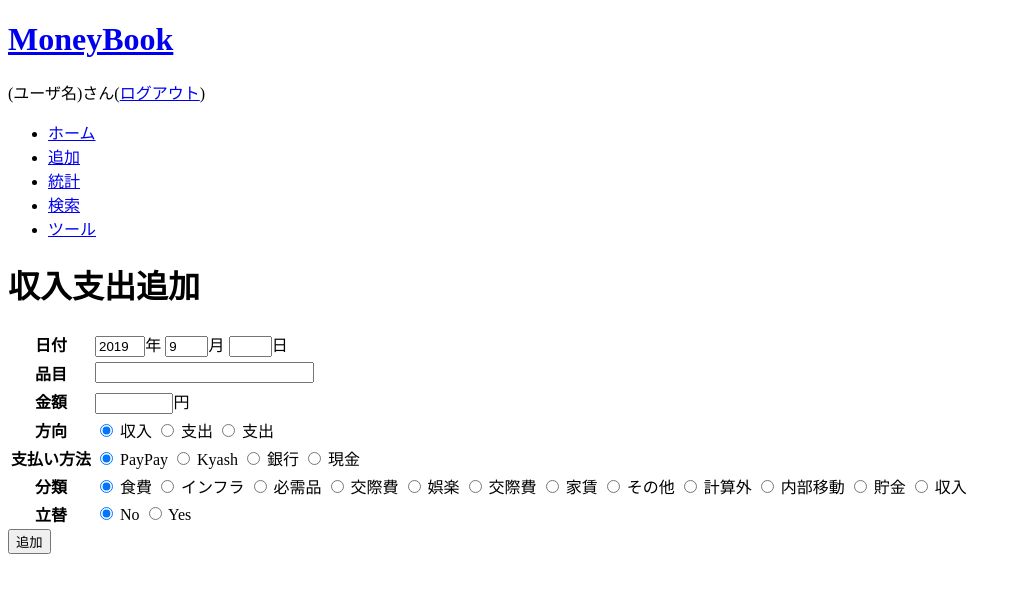
After one commit to tMorriss/MoneyBook, a Django app: page /add in a window 1280 px wide. The commit adds this page. Shown: the top 593 px of the page, without its empty margins (0-1021 px from the left). Run offline with Django 3.2, Linux system fonts and the light colour scheme; data comes from the database, SQL or seed files in the repository; parts of the project's set-up code (start-up, migrations or seed data) failed here and were passed over.

Commit message:
add画面を足した

```diff
--- a/web/models.py
+++ b/web/models.py
@@ -9,6 +9,9 @@ class Direction(models.Model):
     def __str__(self):
         return self.name
 
+    def list():
+        return Direction.objects.order_by('pk')
+
 class Method(models.Model):
     order = models.IntegerField(default=0)
     name = models.CharField(max_length=200)
@@ -17,18 +20,26 @@ class Method(models.Model):
     def __str__(self):
         return self.name
 
+    def list():
+        return Method.objects.filter(order__gt='0').order_by('order')
+
 class Genre(models.Model):
     name = models.CharField(max_length=10)
 
     def __str__(self):
         return self.name
 
+    def first_list():
+        return Genre.objects.filter(pk__gt='0').order_by('pk')
+    def latter_list():
+        return Genre.objects.filter(pk__lte='0').order_by('-pk')
+
 class Data(models.Model):
     date = models.DateField()
     item = models.CharField(max_length=100)
     price = models.IntegerField()
+    direction = models.ForeignKey(Direction, on_delete=models.CASCADE)
     method = models.ForeignKey(Method, on_delete=models.CASCADE)
-    direction = models.ForeignKey(Direction, on_delete=models.CASCADE)
     genre = models.ForeignKey(Genre, on_delete=models.CASCADE)
     temp = models.BooleanField()
     checked = models.BooleanField()
@@ -36,13 +47,13 @@ class Data(models.Model):
     def __str__(self):
         return self.item
 
-    def monthData(year, month):
+    def getMonthData(year, month):
         y = str(year)
         m = '{0:02d}'.format(month)
         start = y + "-" + m + "-1"
         end = y + "-" + m + "-" + str(calendar.monthrange(year, month)[1])
         return Data.objects.filter(date__range=(start, end))
 
-    def toMonthData():
+    def getToMonthData():
         today = datetime.today()
-        return Data.monthData(today.year, today.month)
+        return Data.getMonthData(today.year, today.month)
--- a/web/templates/web/_base.html
+++ b/web/templates/web/_base.html
@@ -9,7 +9,7 @@
     <body>
         <header>
             <div class="header-cont1">
-                <h1><a href="{% url 'index' %}" class="logo">{{ app_name }}</a></h1>
+                <h1><a href="{% url 'web:index' %}" class="logo">{{ app_name }}</a></h1>
             </div>
             <div class="header-cont2">
                 (ユーザ名)さん(<a href="#">ログアウト</a>)
@@ -17,7 +17,7 @@
         </header>
         <nav>
             <ul>
-                <li><a href="{% url 'index' %}">ホーム</a></li>
+                <li><a href="{% url 'web:index' %}">ホーム</a></li>
                 <li><a href="#">追加</a></li>
                 <li><a href="#">統計</a></li>
                 <li><a href="#">検索</a></li>
--- /dev/null
+++ b/web/templates/web/add.html
@@ -0,0 +1,63 @@
+{% extends "web/_base.html" %}
+
+{% block title %}{{ app_name }} Add{% endblock %}
+
+{% block content %}
+<h1>収入支出追加</h1>
+<form action="url 'web:add' %}" method="post">
+    {% csrf_token %}
+    <table>
+        <tr>
+            <th>日付</th>
+            <td>
+                <input type="text" id="m_year" style="width:6ex" class="righter" onkeypress="key_press_add(event.keyCode)" value={{ year }}>年
+                <input type="text" id="m_month" style="width:5ex" class="righter" onkeypress="key_press_add(event.keyCode)" value={{ month }}>月
+                <input type="text" id="m_day" style="width:5ex" class="righter" onkeypress="key_press_add(event.keyCode)">日
+            </td>
+        </tr>
+        <tr><th>品目</th><td><input type="text" id="m_item" style="width:30ex" onkeypress="key_press_intra(event.keyCode)"></td></tr>
+        <tr><th>金額</th><td><input type="text" id="m_price" style="width:10ex" class="righter" onkeypress="key_press_intra(event.keyCode)">円</td></tr>
+        <tr>
+            <th>方向</th>
+            <td class="radio-green">
+                {% for d in directions %}
+                    <input type="radio" name="m_direction" value="{{ d.pk }}" id="m_direction-{{ d.pk }}"{% if d == directions.first %} checked{% endif %} onkeypress="key_press_add(event.keyCode)">
+                    <label for="m_direction-{{ d.pk }}">{{ d.name }}</label>
+                {% endfor %}
+            </td>
+        </tr>
+        <tr>
+            <th>支払い方法</th>
+            <td class="radio-green">
+                {% for m in methods %}
+                    <input type="radio" name="m_method" value="{{ m.pk }}" id="m_method-{{ m.pk }}"{% if m == methods.first %} checked{% endif %} onkeypress="key_pressadd(event.keyCode)">
+                    <label for="m_method-{{ m.pk }}">{{ m.name }}</label>
+                {% endfor %}
+            </td>
+        </tr>
+        <tr>
+            <th>分類</th>
+            <td class="radio-green">
+                {% for g in first_genres %}
+                    <input type="radio" name="m_genre" value="{{ g.pk }}" id="m_genre-{{ g.pk }}"{% if g == first_genres.first %} checked{% endif %} onkeypress="key_press_add(event.keyCode)">
+                    <label for="m_genre-{{ g.pk }}">{{ g.name }}</label>
+                {% endfor %}
+                {% for g in latter_genres %}
+                    <input type="radio" name="m_genre" value="{{ g.pk }}" id="m_genre-{{ g.pk }}" onkeypress="key_press_add(event.keyCode)">
+                    <label for="m_genre-{{ g.pk }}">{{ g.name }}</label>
+                {% endfor %}
+            </td>
+        </tr>
+        <tr>
+            <th>立替</th>
+            <td class="radio-green">
+                {% for k,v in temps.items %}
+                    <input type="radio" name="m_tmp" value="{{ k }}" id="m_temp-{{ k }}"{% if k == 0 %} checked{% endif %} onkeypress="key_press_add(event.keyCode)">
+                    <label for="m_tmp-{{ k }}">{{ v }}</label>
+                {% endfor %}
+            </td>
+        </tr>
+    </table>
+    <input type="button" value="追加" class="btn-apply" onclick="send_add_row()" onkeypress="key_press_add(event.keyCode)">
+</form>
+{% endblock %}
--- a/web/templates/web/index.html
+++ b/web/templates/web/index.html
@@ -1,6 +1,6 @@
 {% extends "web/_base.html" %}
 
-{% block title %}MoneyBook{% endblock %}
+{% block title %}{{ app_name }}{% endblock %}
 
 {% block content %}
 {% if monthly_data %}
--- a/web/urls.py
+++ b/web/urls.py
@@ -1,6 +1,8 @@
 from django.urls import path
 from . import views
 
+app_name = 'web'
 urlpatterns = [
-    path('', views.index, name='index')
+    path('', views.index, name='index'),
+    path('add', views.add, name='add')
 ]
--- a/web/views.py
+++ b/web/views.py
@@ -3,14 +3,34 @@ from django.http import HttpResponse
 from .models import *
 from django.template import loader
 from django.conf import settings
+from datetime import datetime
 
 def index(request):
     if "year" in request.GET and "month" in request.GET:
-        monthlyData = Data.monthData(int(request.GET.get("year")), int(request.GET.get("month")))
+        monthlyData = Data.getMonthData(int(request.GET.get("year")), int(request.GET.get("month")))
     else:
-        monthlyData = Data.toMonthData()
+        monthlyData = Data.getToMonthData()
     content = {
         'monthly_data': monthlyData,
-        'app_name': settings.APP_NAME
+        'app_name': settings.APP_NAME,
     }
     return render(request, 'web/index.html', content)
+
+def add(request):
+    now = datetime.now()
+    directions = Direction.list()
+    methods = Method.list()
+    first_genres = Genre.first_list()
+    latter_genres = Genre.latter_list()
+    temps = {0:"No", 1:"Yes"}
+    content = {
+        'app_name': settings.APP_NAME,
+        'year': now.year,
+        'month': now.month,
+        'directions': directions,
+        'methods': methods,
+        'first_genres': first_genres,
+        'latter_genres': latter_genres,
+        'temps': temps,
+    }
+    return render(request, 'web/add.html', content)
```
